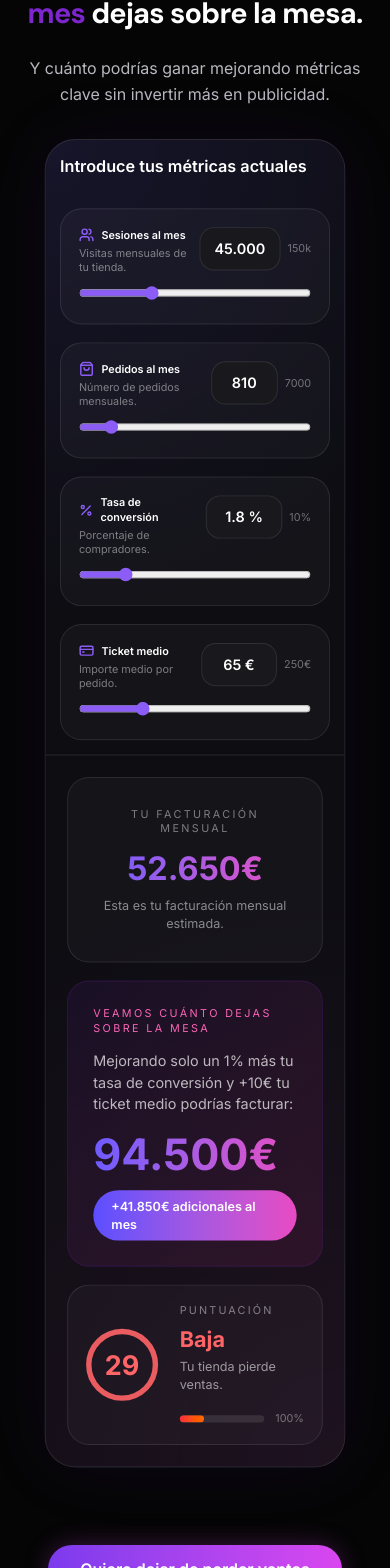
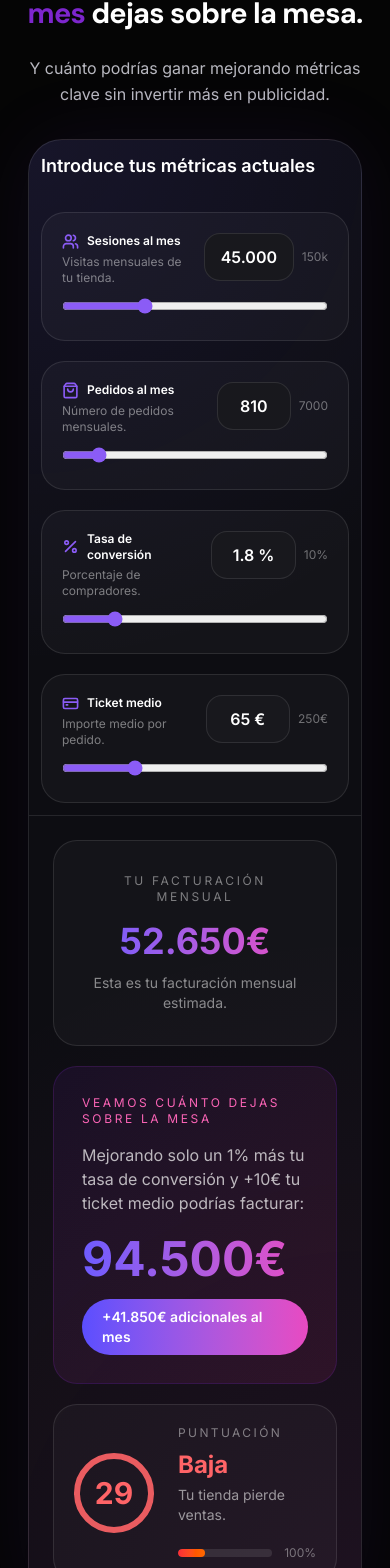
Before and after one commit to MaikelScalate/scalatelab, a Next.js app: page / in a window 390 px wide. Shown: the part 4856-6424 px from the top of the page. Built offline with nearby package versions, Linux system fonts and the light colour scheme.

Commit message:
Mejorar diseño

```diff
--- a/app/components/ui/Calculator.tsx
+++ b/app/components/ui/Calculator.tsx
@@ -111,7 +111,8 @@ else {
   mx-auto
   w-full
   max-w-7xl
-  scale-90
+  scale-100
+lg:scale-90
   origin-top
   overflow-hidden
   rounded-[34px]
@@ -139,8 +140,8 @@ lg:grid-cols-[58%_42%]
     lg:border-b-0
     lg:border-r
     border-white/10
-    p-4
-sm:p-6
+    p-3
+sm:p-5
 lg:p-10
     w-full
     flex
@@ -164,7 +165,8 @@ lg:p-10
           <div
   className="
     w-full
-    max-w-[340px]
+    max-w-full
+lg:max-w-none
     mx-auto
     space-y-5
     lg:max-w-none
@@ -175,8 +177,7 @@ lg:p-10
             <div
   className="
     w-full
-    max-w-full
-sm:max-w-[360px]
+    w-full
 lg:max-w-none
     lg:max-w-none
     rounded-3xl
@@ -291,8 +292,7 @@ px-3
             <div
   className="
     w-full
-    max-w-full
-sm:max-w-[360px]
+    w-full
 lg:max-w-none
     lg:max-w-none
     rounded-3xl
@@ -416,8 +416,7 @@ setConversion(newConversion);
            <div
   className="
     w-full
-    max-w-full
-sm:max-w-[360px]
+    w-full
 lg:max-w-none
     lg:max-w-none
     rounded-3xl
@@ -541,8 +540,7 @@ px-3
             <div
   className="
     w-full
-    max-w-full
-sm:max-w-[360px]
+    w-full
 lg:max-w-none
     lg:max-w-none
     rounded-3xl
@@ -659,7 +657,8 @@ px-3
           <div
   className="
     w-full
-    max-w-[340px]
+    max-w-full
+lg:max-w-none
     mx-auto
     space-y-5
     lg:max-w-none
@@ -672,8 +671,7 @@ px-3
             <div
   className="
         w-full
-        max-w-full
-sm:max-w-[360px]
+        w-full
 lg:max-w-none
         lg:max-w-none
         rounded-3xl
@@ -715,8 +713,7 @@ lg:text-6xl
             <div
   className="
         w-full
-        max-w-full
-sm:max-w-[360px]
+        w-full
 lg:max-w-none
         lg:max-w-none
         rounded-3xl
@@ -775,8 +772,7 @@ lg:max-w-none
             <div
   className="
         w-full
-        max-w-full
-sm:max-w-[360px]
+        w-full
 lg:max-w-none
         lg:max-w-none
         rounded-3xl
```
